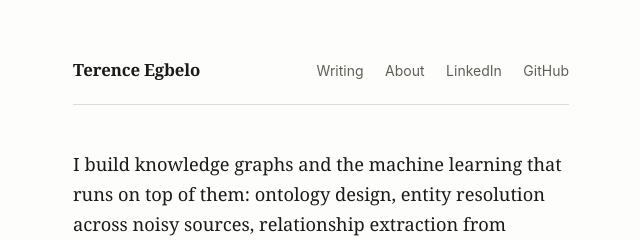
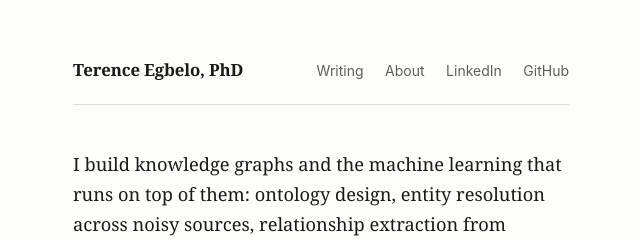
Before and after one commit to TERENTIVS/TERENTIVS.github.io, a plain HTML site: page index.html in a window 1280 px wide. Shown: the top 240 px of the page, 319-959 px from the left. Drawn offline with Linux system fonts and the light colour scheme.

Commit message:
Masthead and site name: Terence Egbelo, PhD
Co-Authored-By: Claude Opus 5.5 <noreply@anthropic.com>

```diff
--- a/index.html
+++ b/index.html
@@ -3,12 +3,12 @@
 <head>
 <meta charset="utf-8">
 <meta name="viewport" content="width=device-width, initial-scale=1">
-<title>Terence Egbelo · machine learning and knowledge graphs</title>
+<title>Terence Egbelo, PhD · machine learning and knowledge graphs</title>
 <meta name="description" content="Machine learning engineer and scientist working on knowledge graphs: ontology design, entity resolution, relationship extraction from unstructured documents, and graph machine learning, including Inverse Node Frequency for drug safety prediction.">
 <link rel="canonical" href="https://terence-egbelo.com/">
 <meta property="og:type" content="website">
-<meta property="og:site_name" content="Terence Egbelo">
-<meta property="og:title" content="Terence Egbelo · machine learning and knowledge graphs">
+<meta property="og:site_name" content="Terence Egbelo, PhD">
+<meta property="og:title" content="Terence Egbelo, PhD · machine learning and knowledge graphs">
 <meta property="og:description" content="Machine learning engineer and scientist working on knowledge graphs: ontology design, entity resolution, relationship extraction, and graph machine learning.">
 <meta property="og:url" content="https://terence-egbelo.com/">
 <meta name="twitter:card" content="summary">
@@ -18,7 +18,7 @@
 <div class="wrap">
 
 <header class="masthead">
-  <a class="home" href="/">Terence Egbelo</a>
+  <a class="home" href="/">Terence Egbelo, PhD</a>
   <nav>
     <a href="/writing/">Writing</a>
     <a href="/about.html">About</a>
```
Also changed, not shown: about.html (+2 -2 lines), writing/index.html (+2 -2 lines), writing/precision-assumes-the-model-is-wrong.html (+2 -2 lines), writing/scope-error-not-arithmetic-error.html (+2 -2 lines).
